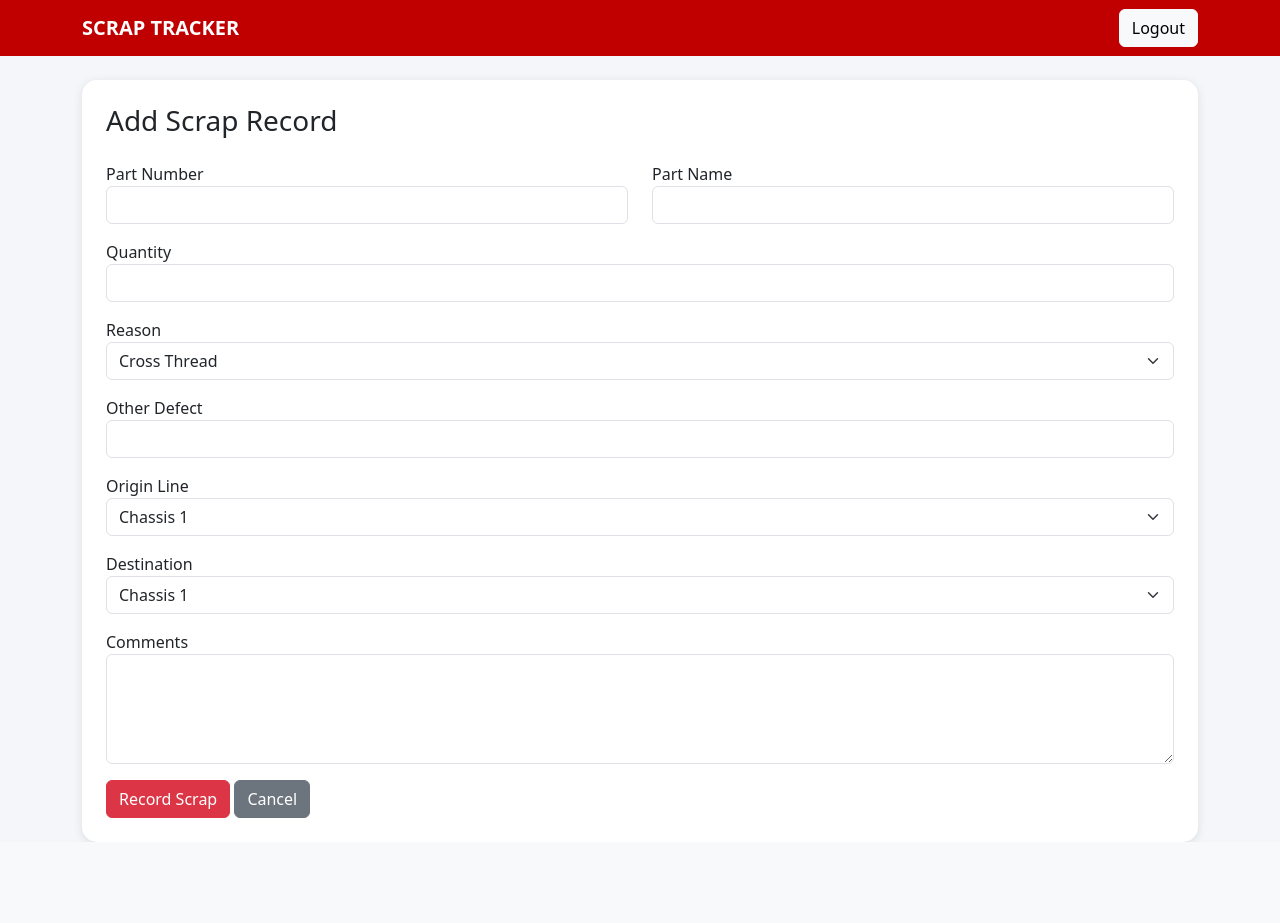
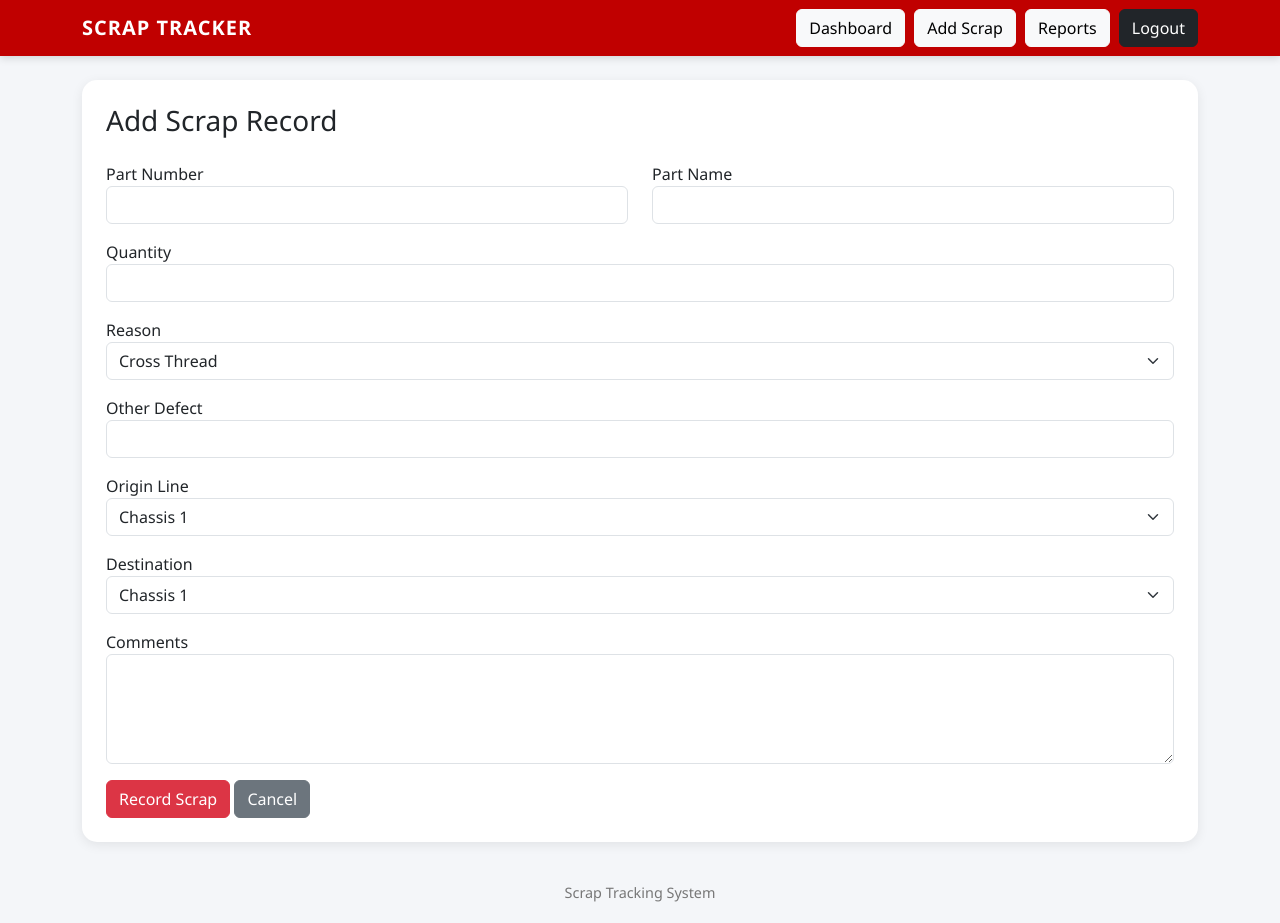
Before and after one commit to hgooders/SCRAP-TRACKER-V2, a Flask app: page /add-scrap in a window 1280 px wide. Before the commit the page ends 842 px from the top, so only its background shows below. Run offline with Flask 3, Linux system fonts and the light colour scheme; a user stored in the database is signed in.

Commit message:
Update base.html

```diff
--- a/templates/base.html
+++ b/templates/base.html
@@ -3,53 +3,100 @@
 <head>
     <title>Scrap Tracker</title>
 
+    <meta name="viewport" content="width=device-width, initial-scale=1">
+
     <link href="https://cdn.jsdelivr.net/npm/bootstrap@5.3.3/dist/css/bootstrap.min.css" rel="stylesheet">
 
     <style>
+
         body{
             background:#f4f6f9;
+            font-family:Segoe UI,Tahoma,Geneva,Verdana,sans-serif;
         }
 
         .navbar{
             background:#c00000;
+            box-shadow:0 2px 8px rgba(0,0,0,.15);
         }
 
         .navbar-brand{
             color:white !important;
-            font-weight:bold;
+            font-weight:700;
+            letter-spacing:1px;
+        }
+
+        .nav-btn{
+            margin-left:5px;
         }
 
         .card{
             border:none;
             border-radius:15px;
-            box-shadow:0 2px 10px rgba(0,0,0,.1);
+            box-shadow:0 3px 12px rgba(0,0,0,.08);
         }
 
         .kpi{
             font-size:2rem;
-            font-weight:bold;
+            font-weight:700;
         }
 
         .table{
             background:white;
         }
+
+        .section-title{
+            font-weight:600;
+            margin-bottom:20px;
+        }
+
+        .footer{
+            text-align:center;
+            color:#777;
+            margin-top:40px;
+            margin-bottom:20px;
+            font-size:.9rem;
+        }
+
     </style>
 
 </head>
+
 <body>
 
 <nav class="navbar navbar-expand-lg mb-4">
+
     <div class="container">
+
         <a class="navbar-brand" href="/dashboard">
             SCRAP TRACKER
         </a>
 
         {% if current_user.is_authenticated %}
-        <a class="btn btn-light" href="/logout">
-            Logout
-        </a>
+
+        <div>
+
+            <a href="/dashboard" class="btn btn-light nav-btn">
+                Dashboard
+            </a>
+
+            <a href="/add-scrap" class="btn btn-light nav-btn">
+                Add Scrap
+            </a>
+
+            <a href="/reports" class="btn btn-light nav-btn">
+                Reports
+            </a>
+
+            <a href="/logout" class="btn btn-dark nav-btn">
+                Logout
+            </a>
+
+        </div>
+
         {% endif %}
+
     </div>
+
 </nav>
 
 <div class="container">
@@ -69,5 +116,9 @@
 
 </div>
 
+<div class="footer">
+    Scrap Tracking System
+</div>
+
 </body>
 </html>
```
